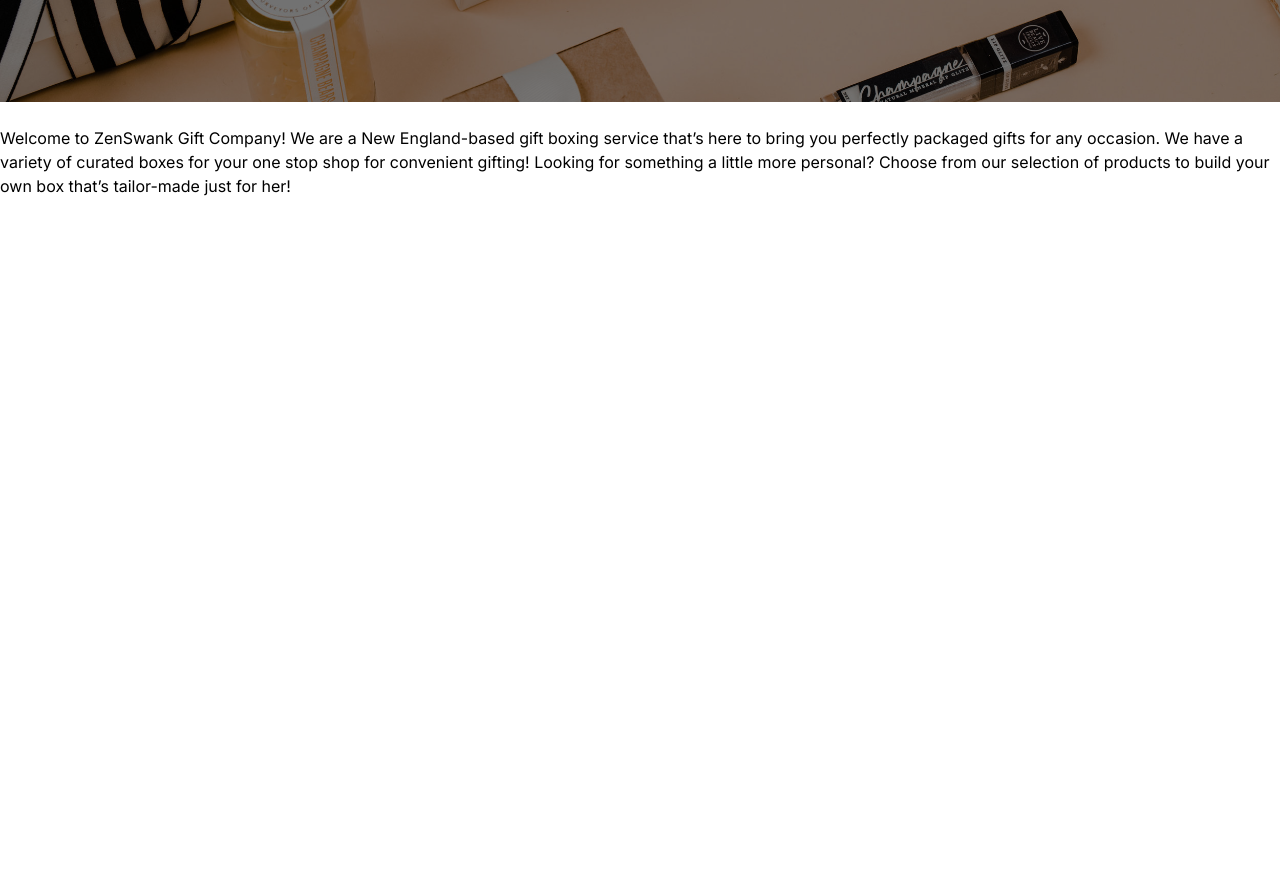
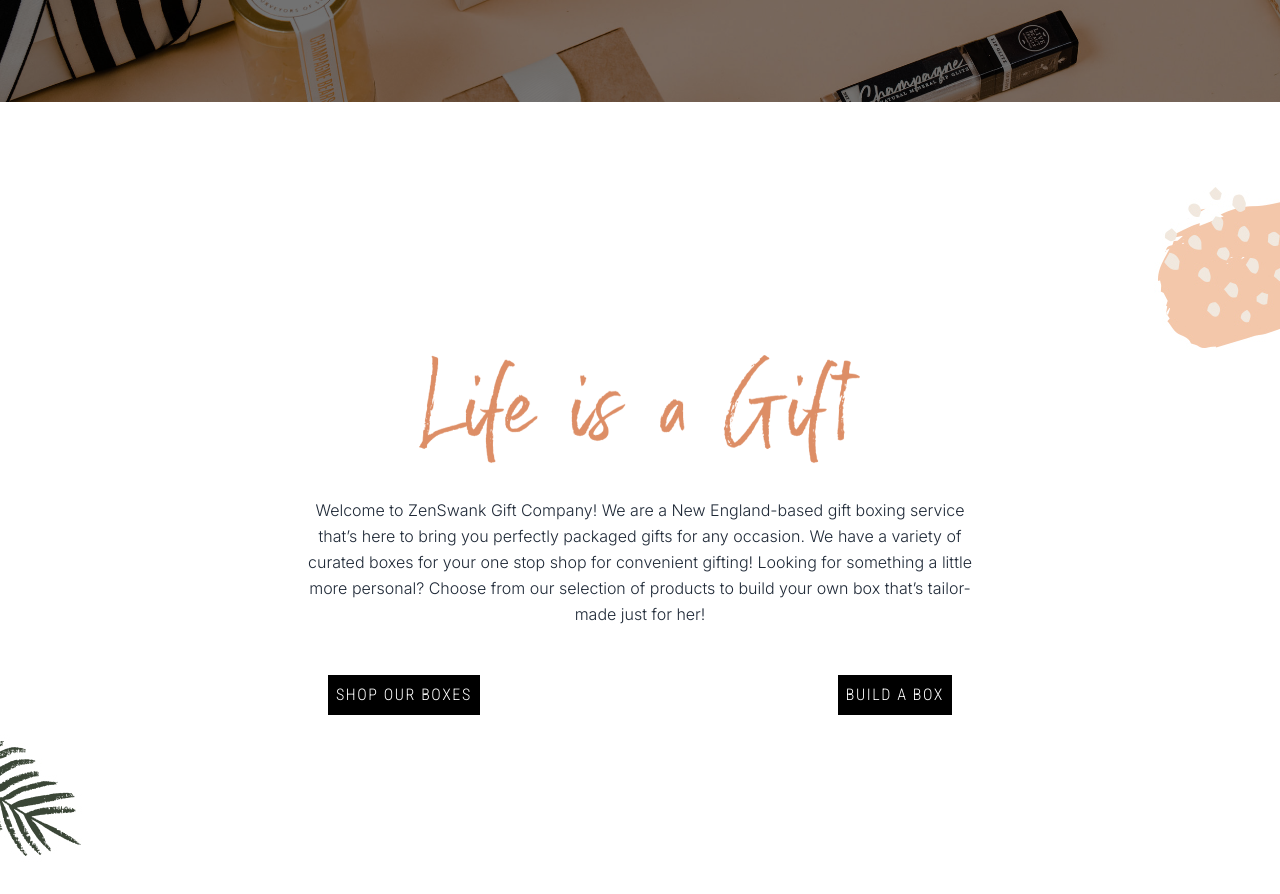
Before and after one commit to chartchaser/zenswank, a Next.js app: page / in a window 1280 px wide. Shown: the part 940-1834 px from the top of the page. Before the commit the page ends 1138 px from the top, so only its background shows below. Built offline with nearby package versions, Linux system fonts and the light colour scheme.

Commit message:
worked on life is a gift section

```diff
--- /dev/null
+++ b/src/app/Components/hero/LifeIsAGift.tsx
@@ -0,0 +1,27 @@
+import { welcomeText } from "@/utilities/config";
+import React from "react";
+
+export default function LifeIsAGift() {
+  return (
+    <section className="relative h-screen mb-6" style={{ backgroundImage: "url('images/ZSbackground03.jpg')", backgroundAttachment: "fixed", backgroundSize: "cover", backgroundPosition: "center" }}>
+      <div className="absolute"></div>
+      <div className="relative z-10 flex items-center justify-center h-full">
+        <div className="text-center text-gray-800 max-w-2xl mx-auto">
+          <img
+            src="images/LifeisaGift.png"
+            className="w-full max-w-md mx-auto mb-4 object-contain fade-in"
+            alt="Life is a Gift"
+          />
+          <p className="text-md leading-relaxed font-light mb-12">
+            {welcomeText}
+          </p>
+
+          <div className="flex justify-between mx-6">
+          <button className="bg-black text-white p-2 font-light font-roboto-condensed uppercase tracking-widest">Shop our Boxes</button>
+          <button className="bg-black text-white p-2 font-light font-roboto-condensed uppercase tracking-widest">Build a box</button>
+          </div>
+        </div>
+      </div>
+    </section>
+  );
+}
--- a/src/app/globals.css
+++ b/src/app/globals.css
@@ -9,3 +9,18 @@
 body {
   font-family: 'Roboto Condensed', sans-serif;
 }
+
+@keyframes fadeIn {
+  0% {
+    opacity: 0;
+    transform: translateY(20px); /* Optional: Adds a slight upward motion */
+  }
+  100% {
+    opacity: 1;
+    transform: translateY(0);
+  }
+}
+
+.fade-in {
+  animation: fadeIn 2s ease-in-out forwards; /* Adjust the duration and easing as needed */
+}
--- a/src/app/page.tsx
+++ b/src/app/page.tsx
@@ -1,11 +1,12 @@
 import { welcomeText } from "@/utilities/config";
 import Hero from "./Components/hero/Hero";
+import LifeIsAGift from "./Components/hero/LifeIsAGift";
 
 export default function Home() {
   return(
   <div>
     <Hero />
-    <p>{welcomeText}</p>
+    <LifeIsAGift />
   </div>
   )
 }
```
Also changed, not shown: public/images/LifeisaGift.png (added), public/images/ZSbackground03.jpg (added).
